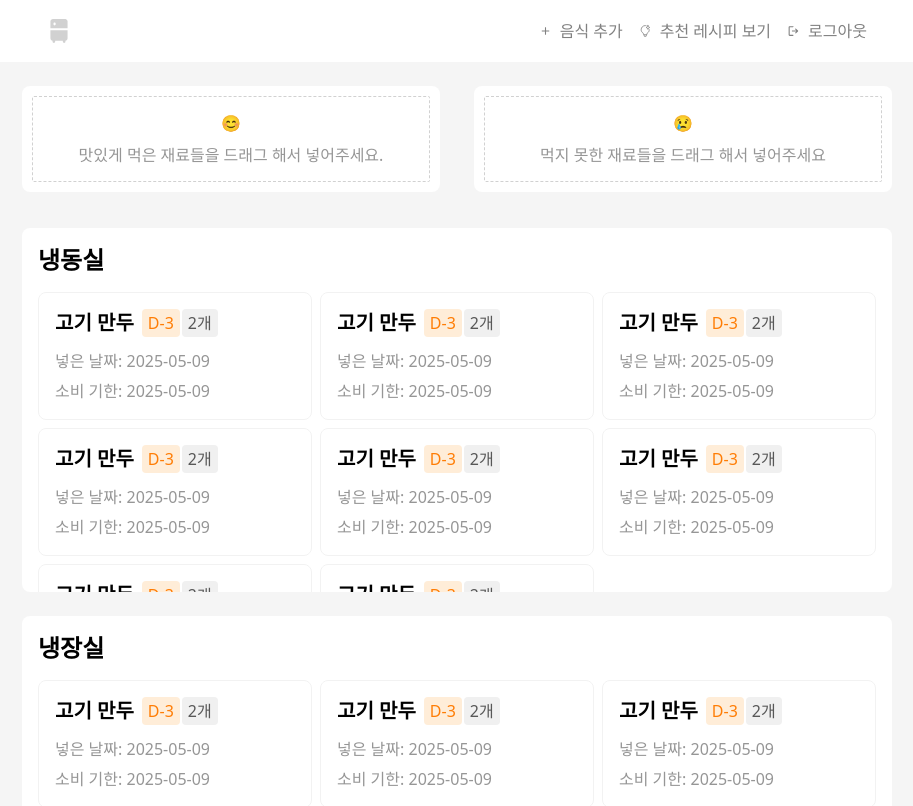
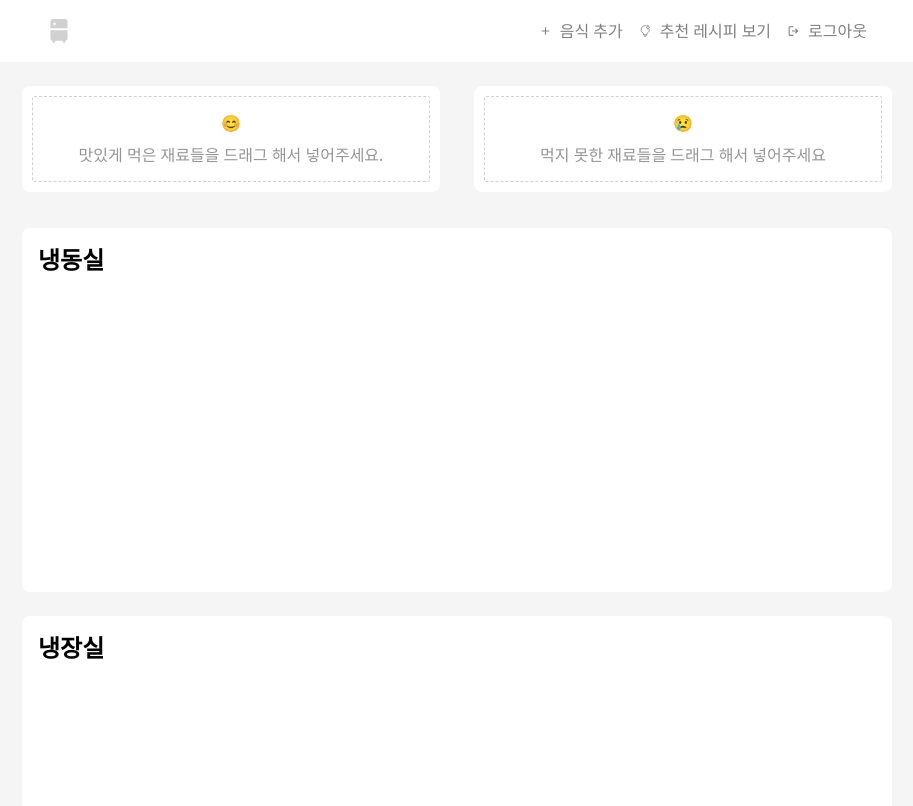
Before and after one commit to jochongs/help-fridge-frontend, a React (Vite) app: page / in a window 1280 px wide. Shown: the top 806 px of the page, without its empty margins (183-1096 px from the left). Built offline with nearby package versions, Linux system fonts and the light colour scheme; what overlay-kit would draw is missing.

Commit message:
fix: Fix some types

```diff
--- a/src/components/FoodCard.tsx
+++ b/src/components/FoodCard.tsx
@@ -1,8 +1,13 @@
 import Chip from "./Chip";
 import React from "react";
 import { useDrag } from "react-dnd";
+import type { FoodEntity } from "../types/api/food/model/food";
 
-export default function FoodCard() {
+interface Props {
+  food: FoodEntity;
+}
+
+export default function FoodCard({ food }: Props) {
   const [{ opacity }, dragRef] = useDrag(() => ({
     type: "FOOD", // <- DropArea에서 받을 수 있도록
     item: { id: 1 }, // id는 예시, 실제 데이터 넣기
@@ -19,7 +24,7 @@ export default function FoodCard() {
     >
       <div>
         <header className="flex">
-          <h3 className="text-xl font-semibold mr-2">고기 만두</h3>
+          <h3 className="text-xl font-semibold mr-2">{food.name}</h3>
           <Chip type="orange" className="mr-0.5">
             D-3
           </Chip>
--- a/src/page/MainPage/components/SpaceSection.tsx
+++ b/src/page/MainPage/components/SpaceSection.tsx
@@ -1,4 +1,5 @@
 import FoodCard from "../../../components/FoodCard";
+import type { FoodEntity } from "../../../types/api/food/model/food";
 import type { StrictPropsWithChildren } from "../../../types/react";
 import { cn } from "../../../util/cn";
 
@@ -11,10 +12,10 @@ export default function SpaceSection({ className = "", children }: Props) {
     <section className={cn("p-4 pb-0 rounded-lg bg-white w-full", className)}>
       <article>
         <header className="font-semibold text-2xl">{children}</header>
-        <main className="mt-4 grid grid-cols-3 gap-2 h-[300px] overflow-y-scroll pb-4 [&::-webkit-scrollbar]:hidden">
-          {[...Array(8)].map((_, i) => (
-            <FoodCard key={i} />
-          ))}
+        <main className="mt-4 grid grid-cols-3 gap-2 h-[300px] overflow-y-scroll pb-4 [&::-webkit-scrollbar]:hidden items-start">
+          {/* {foodList.map((food, i) => (
+            <FoodCard key={i} food={food} />
+          ))} */}
         </main>
       </article>
     </section>
--- /dev/null
+++ b/src/page/MainPage/hooks/useGetFridgeAll.ts
@@ -0,0 +1,21 @@
+import { useQuery } from "@tanstack/react-query";
+import { useState } from "react";
+import axiosInstance from "../../../util/axiosInstance";
+
+export const useGetFridgeAll = () => {
+  const [flag, setFlag] = useState(false);
+
+  const rerender = () => {
+    setFlag((prev) => !prev);
+  };
+
+  const query = useQuery({
+    queryKey: ["fridge-"],
+    async queryFn() {
+      const response = await axiosInstance.get("/v2/fridge");
+
+      console.log(response.data);
+    },
+    staleTime: 0,
+  });
+};
--- /dev/null
+++ b/src/types/api/food-category/model/food-category.ts
@@ -0,0 +1,4 @@
+export interface FoodCategoryEntity {
+  idx: number;
+  name: string;
+}
--- /dev/null
+++ b/src/types/api/food/model/food.ts
@@ -0,0 +1,10 @@
+import type { FoodCategoryEntity } from "../../food-category/model/food-category";
+import type { UnitEntity } from "../../unit/model/unit";
+
+export interface FoodEntity {
+  idx: number;
+  name: string;
+  category: FoodCategoryEntity;
+  unit: UnitEntity[];
+  expiration: number;
+}
--- /dev/null
+++ b/src/types/api/unit/model/unit.ts
@@ -0,0 +1,4 @@
+export interface UnitEntity {
+  idx: number;
+  name: string;
+}
--- /dev/null
+++ b/src/types/api/user/model/user.ts
@@ -0,0 +1,5 @@
+export interface UserEntity {
+  idx: number;
+  nickname: string;
+  createdAt: Date;
+}
--- /dev/null
+++ b/src/types/storage-type.ts
@@ -0,0 +1,7 @@
+export const storageType = {
+  REFR: 1,
+  FROZ: 2,
+  DRAW: 3,
+} as const;
+
+export type StorageType = (typeof storageType)[keyof typeof storageType];
```
Also changed, not shown: src/types/api/fridge/model/fridge.ts (added, +14 -0 lines).
